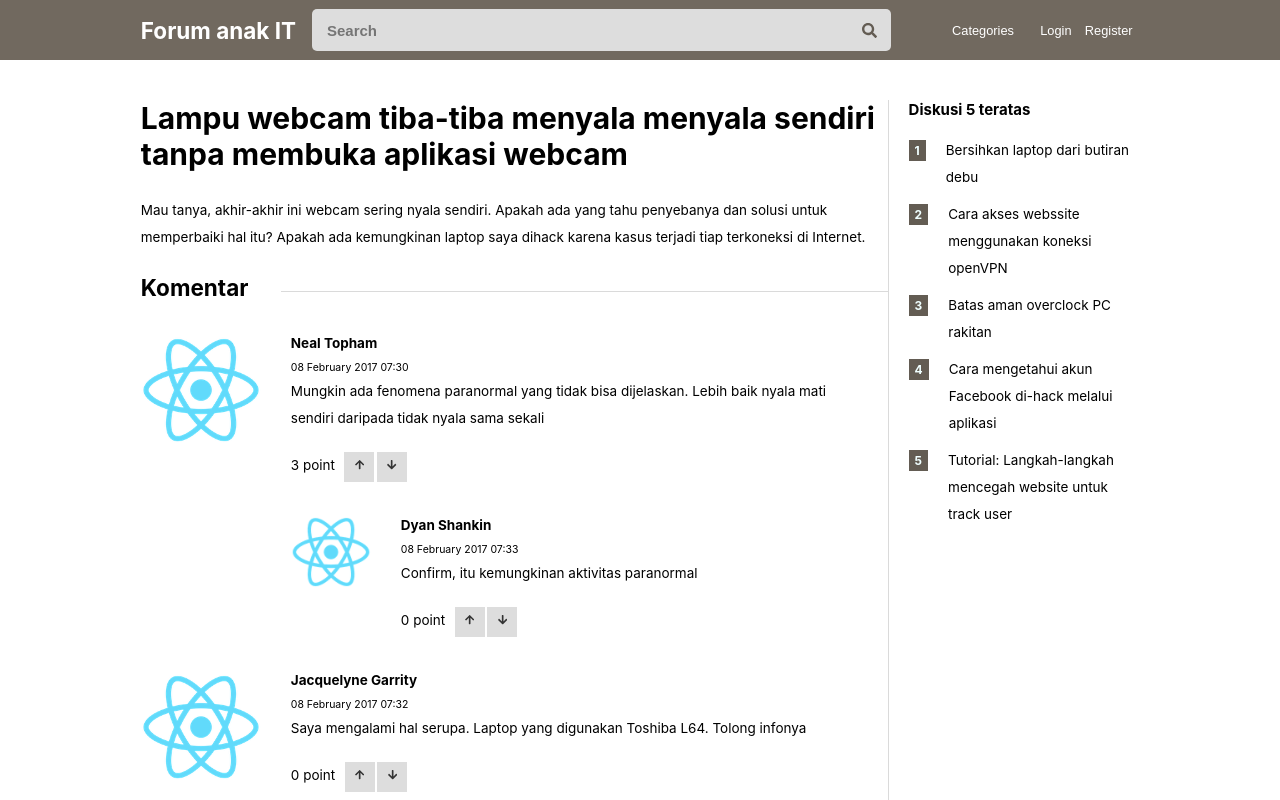
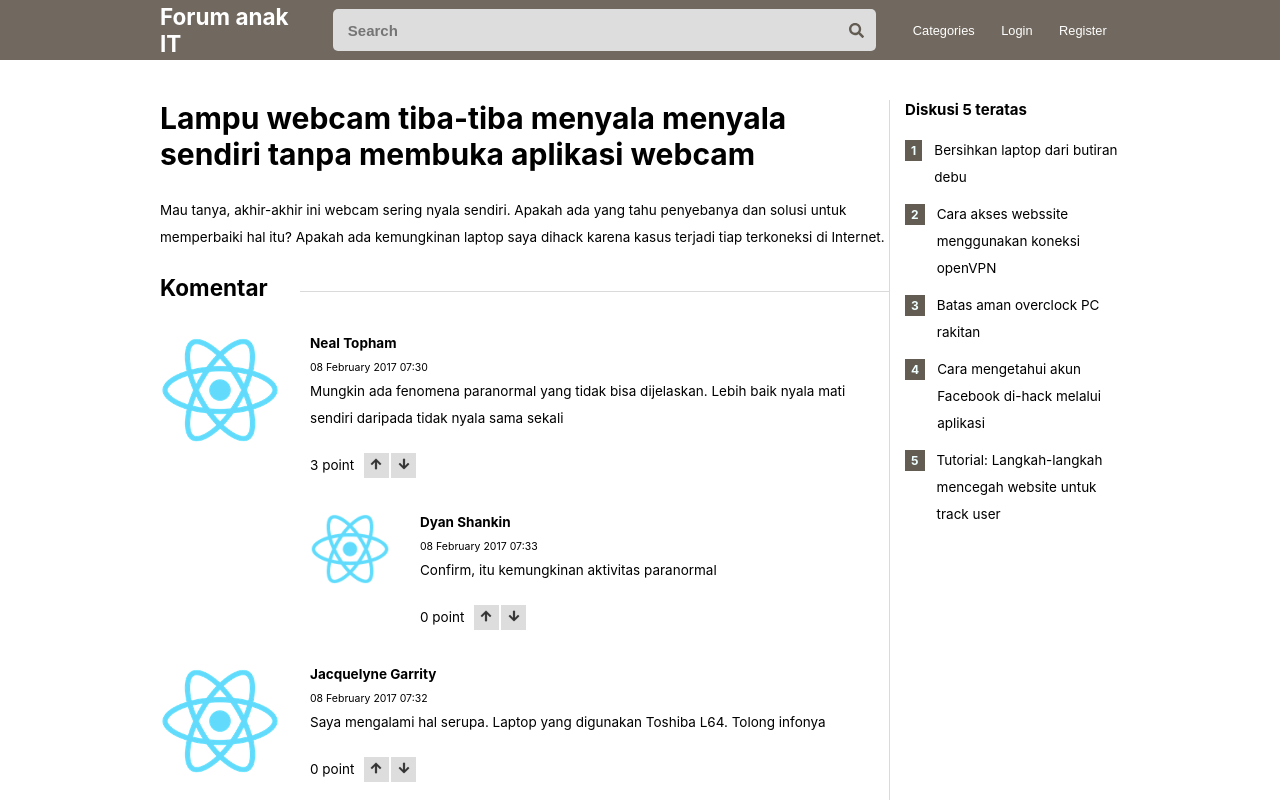
Before and after one commit to Erik-NA7/simple-forum, a React (Create React App) app: page / in a window 1280 px wide. Shown: the top 800 px of the page. Built offline with nearby package versions, Linux system fonts and the light colour scheme; data requests are answered from the project's data file.

Commit message:
retouch layout (sizes, margins, etc)

```diff
--- a/src/App.css
+++ b/src/App.css
@@ -7,12 +7,8 @@ p {
   font-size: .9em;
 }
 
-.main-content {
-  border-right: 1px solid rgb(218, 218, 218)
-}
-
 .container {
-  width: 78%;
+  width: 75%;
   margin: 0 auto;
   display: flex;
   align-items: center;
@@ -20,7 +16,13 @@ p {
 }
 
 .content {
-  margin-top:  100px;
+  margin-top: 100px;
+  display: flex;
+  align-items: flex-start;
+}
+
+.main-content {
+  border-right: 1px solid rgb(218, 218, 218)
 }
 
 .modalOverlay {
@@ -30,6 +32,8 @@ p {
   right: 0;
   bottom: 0;
   background-color: rgba(0, 0, 0, 0.4);
+  animation-name: fadeIn;
+  animation-duration: .8s;
 }
 
 .modalContent {
@@ -45,10 +49,11 @@ p {
   -webkit-overflow-scrolling: touch;
   border-radius: 4px;
   outline: none;
+  animation-name: fadeIn;
+  animation-duration: .8s;
 }
 
-@media (max-width:539px) {
-  .modalContent {
-    left: 0;
-  }
+@keyframes fadeIn {
+  from { opacity: 0;}
+  to { opacity: 1;}
 }
--- a/src/components/Aside/Aside.module.css
+++ b/src/components/Aside/Aside.module.css
@@ -1,8 +1,8 @@
 .aside {
   display: flex;
   flex-direction: column;
-  margin-left: 20px;
-  align-self: flex-start;
+  width: 45%;
+  padding-left: 1em;
 }
 
 .aside > h4 {
@@ -20,7 +20,7 @@
 .post-number {
   font-size: .8em;
   font-weight: 700;
-  margin-right: 20px ;
+  margin-right: 1em ;
   text-align: center;
   color: azure;
   padding: 0.25em .5em;
--- a/src/components/Comment/Comment.js
+++ b/src/components/Comment/Comment.js
@@ -5,6 +5,10 @@ import style from '../Post.module.css'
 import avatar from '../../assets/logo192.png'
 
 function Comment(props) {
+
+  const arrowIconStyle = {
+    width: '.9em', height: '.9em', strokeWidth: '10'
+  }
 
   const [ upVoteClass, setUpVoteClass ] = useState(style['upvote-btn'])
   const [ downVoteClass, setDownVoteClass ] = useState(style['downvote-btn'])
@@ -39,12 +43,12 @@ function Comment(props) {
             className={upVoteClass}
             onClick={pointsUp}
             disabled={hasVoted}>
-              <FaArrowUp style={{ width: '.7em'}}/></button>
+              <FaArrowUp style={arrowIconStyle}/></button>
           <button
             className={downVoteClass}
             onClick={pointsDown}
             disabled={hasVoted}>
-              <FaArrowDown style={{ width: '.7em'}}/></button>
+              <FaArrowDown style={arrowIconStyle}/></button>
         </div>
       </div>
     </div>
--- a/src/components/Forms/Form.module.css
+++ b/src/components/Forms/Form.module.css
@@ -1,11 +1,16 @@
 .login-form-container {
   padding: 20px;
   width: fit-content;
+
 }
 
 .login-form,
 .comment-form {
   width: fit-content;
+}
+
+.comment-form {
+  padding-bottom: 40px;
 }
 
 .login-form {
@@ -63,7 +68,6 @@
   border-radius: 4px;
   border: 1px solid #ccc;
   width: 30rem;
-  max-width: 100%;
 }
 
 .form-control input:focus,
@@ -75,16 +79,7 @@
   height: 6rem;
 }
 
-/* .control-group {
-  display: flex;
-  column-gap: 1rem;
-  flex-wrap: wrap;
-} */
 
-.form-control {
-  min-width: 15rem;
-  flex: 1;
-}
 
 .form-actions {
   text-align: left;
--- a/src/components/Header/Header.js
+++ b/src/components/Header/Header.js
@@ -1,8 +1,6 @@
 import React from 'react'
 import style from './Navbar.module.css'
 import { FaSearch } from 'react-icons/fa'
-// import { FontAwesomeIcon } from '@fortawesome/react-fontawesome'
-// import { faSearch } from '@fortawesome/free-solid-svg-icons'
 
 function Header(props) {
 
@@ -19,7 +17,7 @@ function Header(props) {
         </div>
         <div className={style['nav-menu']}>
           <div className={style['dropdown']}>
-            <button className={style['dropbtn']}>Categories</button>
+            <button>Categories</button>
             <div className={style['dropdown-content']}>
               <menu>
                 <li>Linux</li>
--- a/src/components/Header/Navbar.module.css
+++ b/src/components/Header/Navbar.module.css
@@ -9,16 +9,8 @@
   color: white;
 }
 
-.navbar {
-  display: flex;
-  justify-content: space-between;
-  align-items: center;
-  width: 87%;
-  height: 60px;
-}
-
 .nav-brand {
-  width: 18%;
+  width: 16%;
   height: 100%;
 }
 
@@ -26,12 +18,19 @@
   margin: 0;
 }
 
+.navbar {
+  display: flex;
+  justify-content: space-between;
+  align-items: center;
+  width: 82%;
+  height: 60px;
+}
+
 .search-container {
   display: flex;
   align-items: center;
-  /* justify-content: space-between; */
   height: 70%;
-  width: 70%;
+  width: 69%;
   background-color: var(--grey);
   border-radius: 5px;
 }
@@ -61,21 +60,25 @@
 
 .nav-menu {
   display: flex;
-  justify-content: space-around;
-  width: 25%;
+  width: 28%;
   height: 100%;
-  font-size: 1em;
+  font-size: .9em;
+  text-align: center;
 }
 
 .nav-menu button {
   color: white;
   font-size: .8rem;
-  background: none;
   border: none;
   height: 100%;
+  background: none;
+  width: auto;
+  flex-grow: 1;
+  padding: 1em;
 }
 
-.nav-menu button:hover {
+.nav-menu button:hover,
+.dropdown:hover {
   cursor: pointer;
   background-color: black;
 }
@@ -83,22 +86,23 @@
 .dropdown {
   position: relative;
   display: inline-block;
+  flex-grow: 1;
 }
-
-.dropbtn {
-  color: white;
-  border: none;
-  background: none;
-  padding: 19px;
-}
-
 
 .dropdown-content {
   position: absolute;
-  display: none;
   background-color: var(--black);
   min-width: 200px;
   z-index: 1;
+  text-align: start;
+  visibility: hidden;
+  opacity: 0;
+  transition: 1s;
+}
+
+.dropdown:hover .dropdown-content {
+  visibility: visible;
+  opacity: 1;
 }
 
 .dropdown-content menu {
@@ -108,17 +112,13 @@
 }
 
 .dropdown-content li {
-  /* font-size: 1.2em; */
   color: white;
   padding: 16px 16px;
   list-style: none;
   display: block;
-  /* margin-bottom: .5em; */
 }
 
 .dropdown-content li:hover {
   background-color: black;
   cursor: pointer;
 }
-
-.dropdown:hover .dropdown-content {display: block;}
--- a/src/components/Post.module.css
+++ b/src/components/Post.module.css
@@ -70,6 +70,7 @@
 
 .vote-action {
   display: flex;
+  align-items: center;
   margin-top: 20px;
 }
 
@@ -84,8 +85,8 @@
 .vote-action button {
   color: var(--black);
   padding: 0;
-  width: 30px;
-  height: 30px;
+  width: 25px;
+  height: 25px;
   margin-left: .2em;
   border: none;
   background: var(--grey);
--- a/src/data/routes.json
+++ /dev/null
@@ -1,4 +0,0 @@
-{
-  "/api/*": "/$1",
-  "/:resource/:id/show": "/:resource/:id"
-}
--- a/src/index.js
+++ b/src/index.js
@@ -10,8 +10,4 @@ ReactDOM.render(
   </React.StrictMode>,
   document.getElementById('root')
 );
-
-// If you want to start measuring performance in your app, pass a function
-// to log results (for example: reportWebVitals(console.log))
-// or send to an analytics endpoint. Learn more: https://bit.ly/CRA-vitals
 reportWebVitals();
```
Also changed, not shown: public/index.html (+0 -22 lines).
